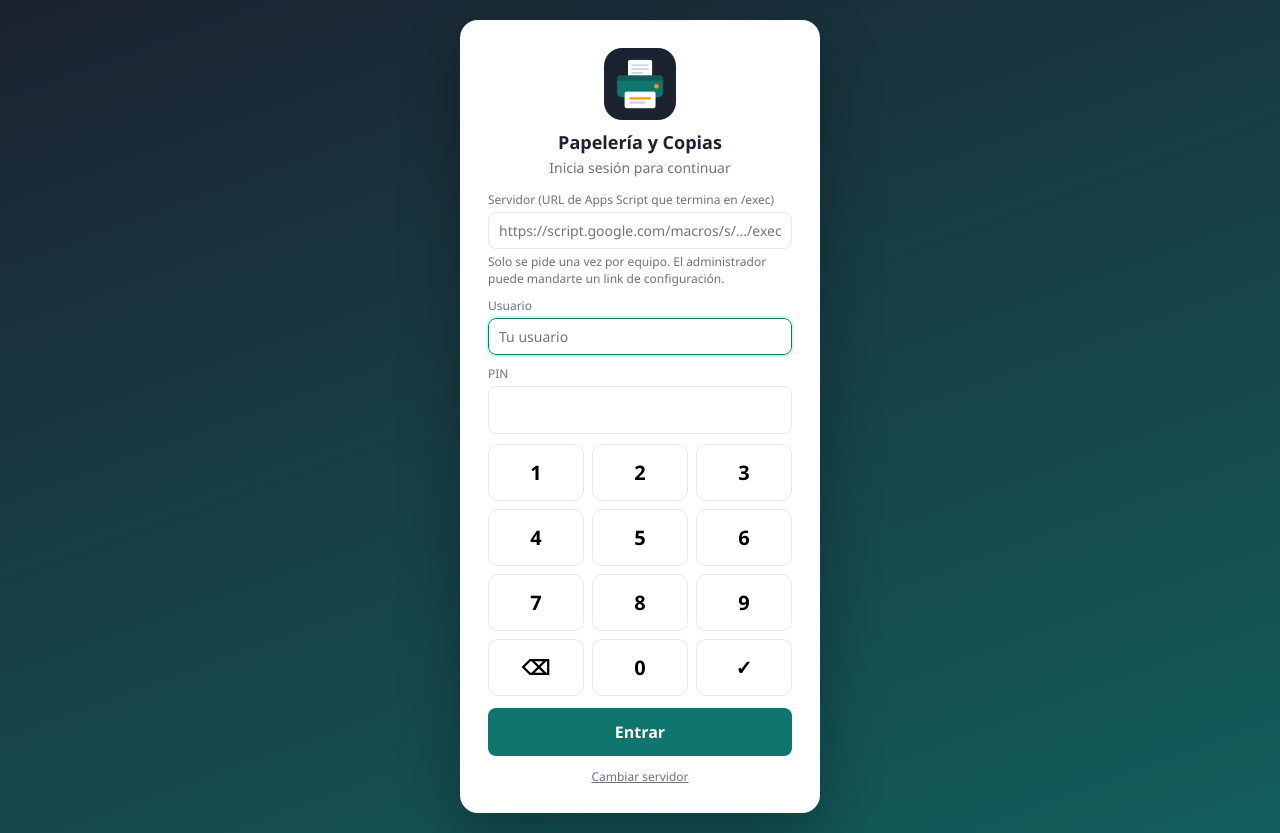
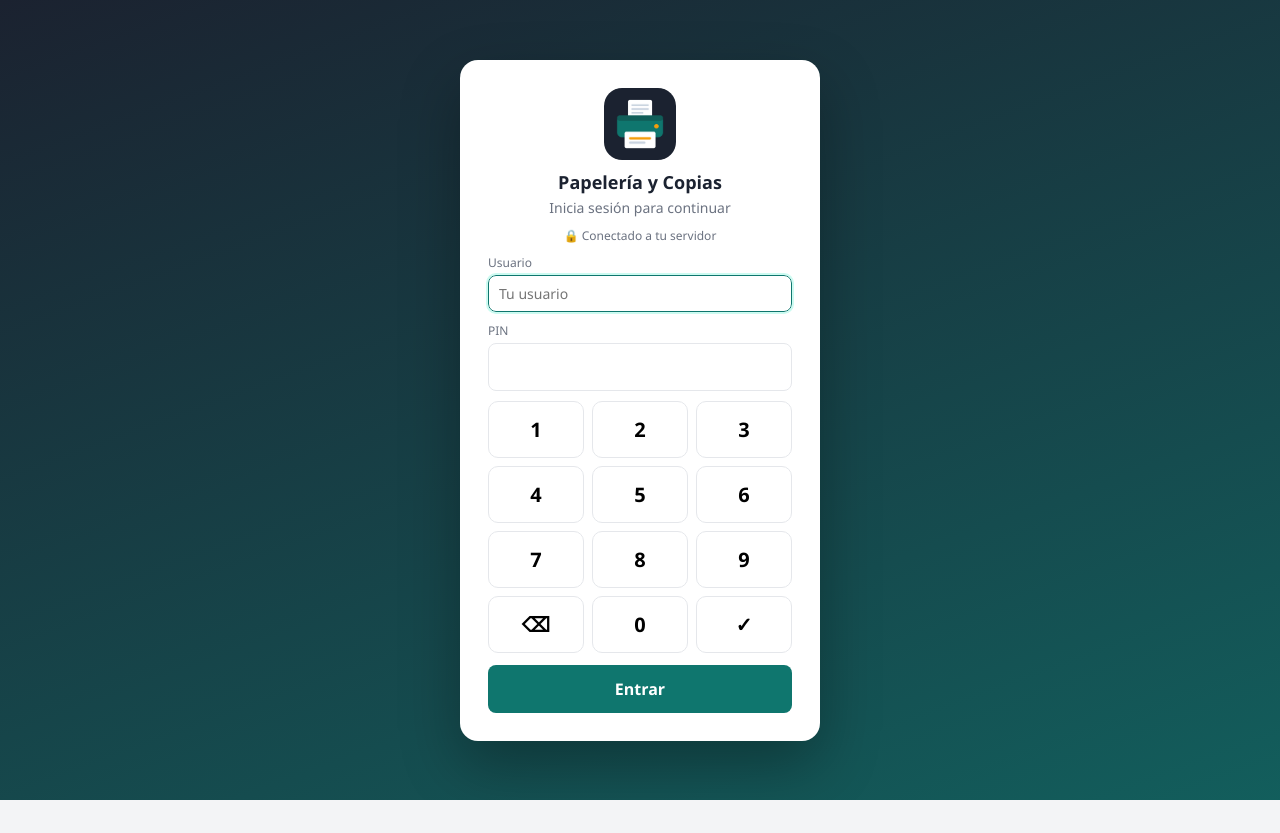
Before and after one commit to emixtechcology/CopiadoraFSD, a plain HTML site: page index.html in a window 1280 px wide. After the commit the page ends 800 px from the top, so only its background shows below. Drawn offline with Linux system fonts and the light colour scheme.

Commit message:
Set API_URL_FIJA to Google Apps Script URL

```diff
--- a/index.html
+++ b/index.html
@@ -7,7 +7,7 @@
 <meta name="theme-color" content="#1b2230">
 <script>
   /* ====== CONFIGURACIÓN: pega aquí la URL de tu implementación de Apps Script (termina en /exec) ====== */
-  const API_URL_FIJA = '';
+  const API_URL_FIJA = 'https://script.google.com/macros/s/AKfycbxGxtkKCcz_ly1Pr42HUoUb11ZemGAVPHKDiJGTeUcRlTW-lrZo2nL8D0r-Lt9azNk/exec';
 </script>
 <link rel="manifest" href="manifest.json">
 <link rel="icon" type="image/png" sizes="192x192" href="icon-192.png">
```
